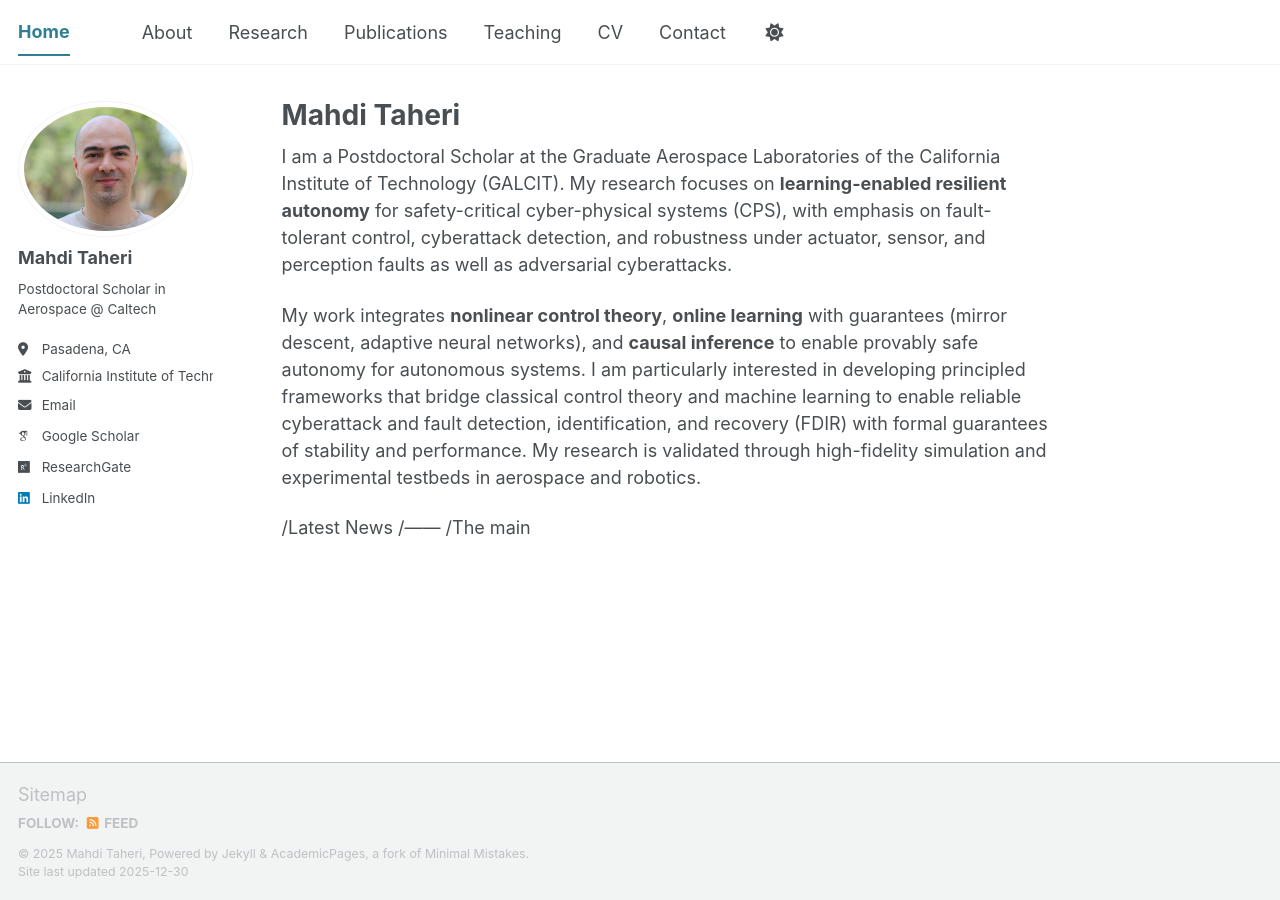
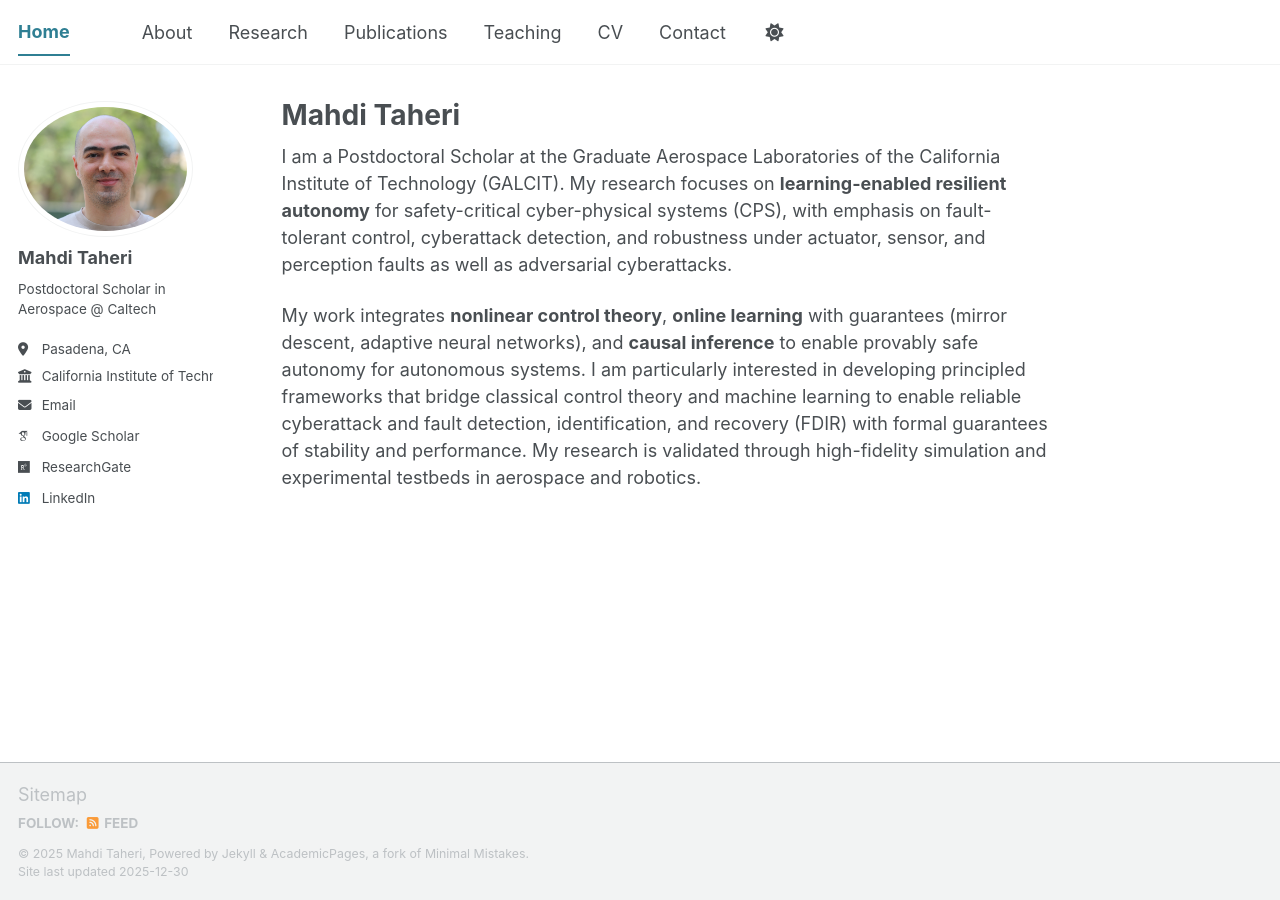
Before and after one commit to mtaheriee/mtaheriee.github.io, a Jekyll site: the page built from _pages/about.md, in a window 1280 px wide. Built offline with Jekyll 4.4.1, drawn with Linux system fonts in a browser that asks for light colours; some web fonts are replaced; a script bundle is joined from its source files by our own code; library files that are not in the unit come from our copies.

Commit message:
Update about.md

```diff
--- a/_pages/about.md
+++ b/_pages/about.md
@@ -10,9 +10,3 @@ redirect_from:
 I am a Postdoctoral Scholar at the Graduate Aerospace Laboratories of the California Institute of Technology (GALCIT). My research focuses on **learning-enabled resilient autonomy** for safety-critical cyber-physical systems (CPS), with emphasis on fault-tolerant control, cyberattack detection, and robustness under actuator, sensor, and perception faults as well as adversarial cyberattacks.
 
 My work integrates **nonlinear control theory**, **online learning** with guarantees (mirror descent, adaptive neural networks), and **causal inference** to enable provably safe autonomy for autonomous systems. I am particularly interested in developing principled frameworks that bridge classical control theory and machine learning to enable reliable cyberattack and fault detection, identification, and recovery (FDIR) with formal guarantees of stability and performance. My research is validated through high-fidelity simulation and experimental testbeds in aerospace and robotics.
-
-
-
-/Latest News
-/------
-/The main
```
